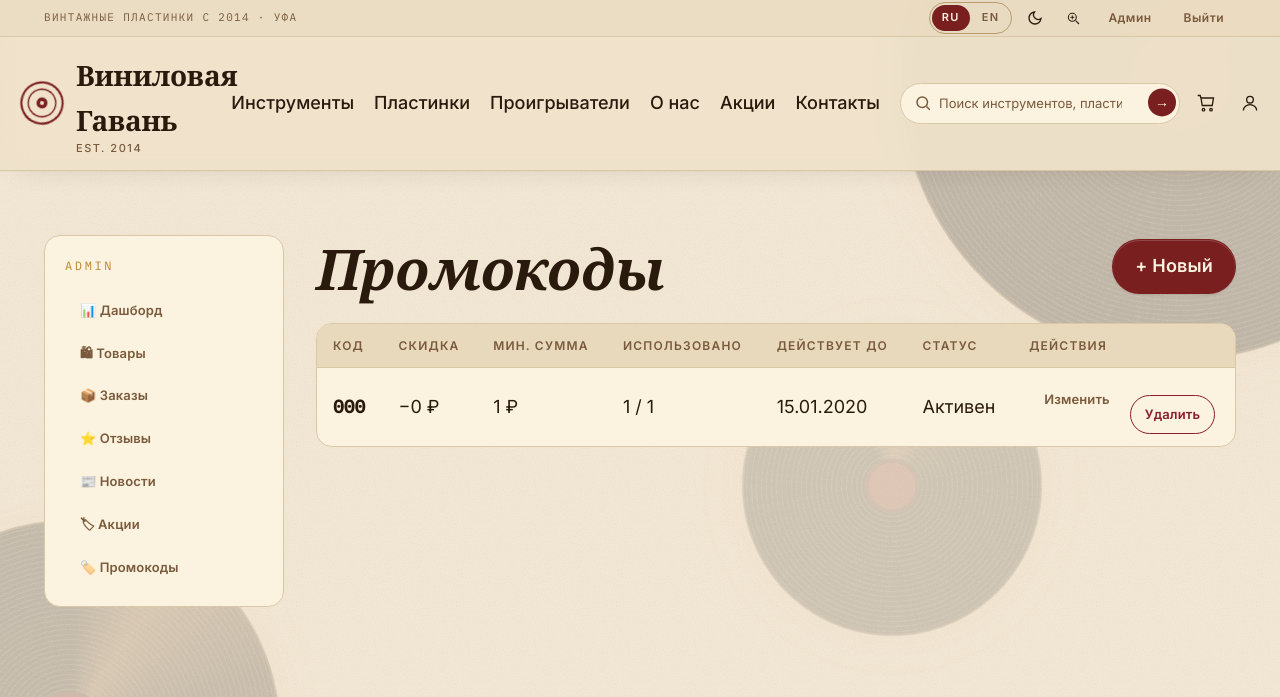
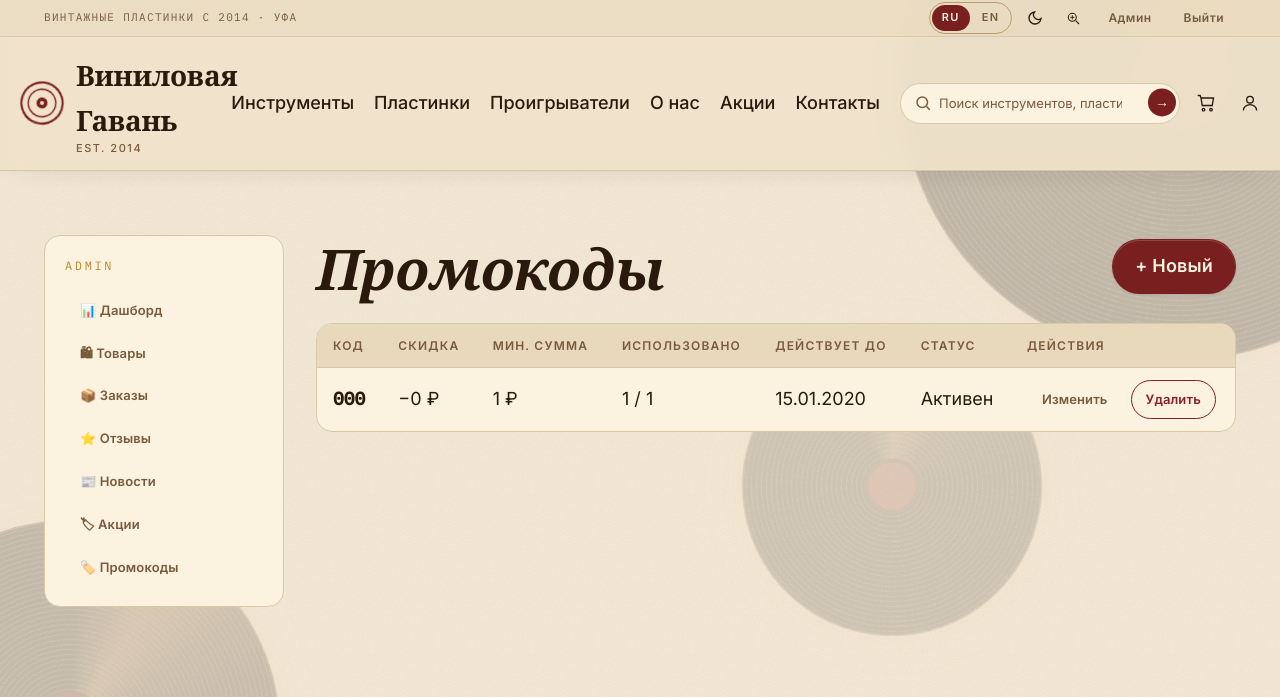
Before and after one commit to Damkaazh/vinyl_shop, a Flask app: page /admin/promocodes in a window 1280 px wide. Shown: the top 697 px of the page. Run offline with Flask 3, Linux system fonts and the light colour scheme; a user stored in the database is signed in; tables that the repository leaves empty hold one stand-in row (values such as "Sample post"); some web fonts are replaced.

Commit message:
fix: align promocode action buttons

```diff
--- a/app/templates/admin/promocodes.html
+++ b/app/templates/admin/promocodes.html
@@ -38,12 +38,14 @@
             <span class="stock-badge out">Выключен</span>
           {% endif %}
         </td>
-        <td style="white-space: nowrap;">
-          <a href="{{ url_for('admin.promocode_edit', promo_id=p.id) }}" class="btn btn-ghost btn-sm" style="display:inline-block;">Изменить</a>
-          <form method="post" action="{{ url_for('admin.promocode_delete', promo_id=p.id) }}" style="display: inline-block;" onsubmit="return confirm('Удалить промокод {{ p.code }}?');">
-            <input type="hidden" name="csrf_token" value="{{ csrf_token() if csrf_token else '' }}">
-            <button class="btn btn-danger btn-sm" type="submit">Удалить</button>
-          </form>
+        <td style="white-space: nowrap; vertical-align: middle;">
+          <div style="display: inline-flex; align-items: center; gap: var(--space-2);">
+            <a href="{{ url_for('admin.promocode_edit', promo_id=p.id) }}" class="btn btn-ghost btn-sm">Изменить</a>
+            <form method="post" action="{{ url_for('admin.promocode_delete', promo_id=p.id) }}" style="display: contents;" onsubmit="return confirm('Удалить промокод {{ p.code }}?');">
+              <input type="hidden" name="csrf_token" value="{{ csrf_token() if csrf_token else '' }}">
+              <button class="btn btn-danger btn-sm" type="submit">Удалить</button>
+            </form>
+          </div>
         </td>
       </tr>
       {% else %}
```
